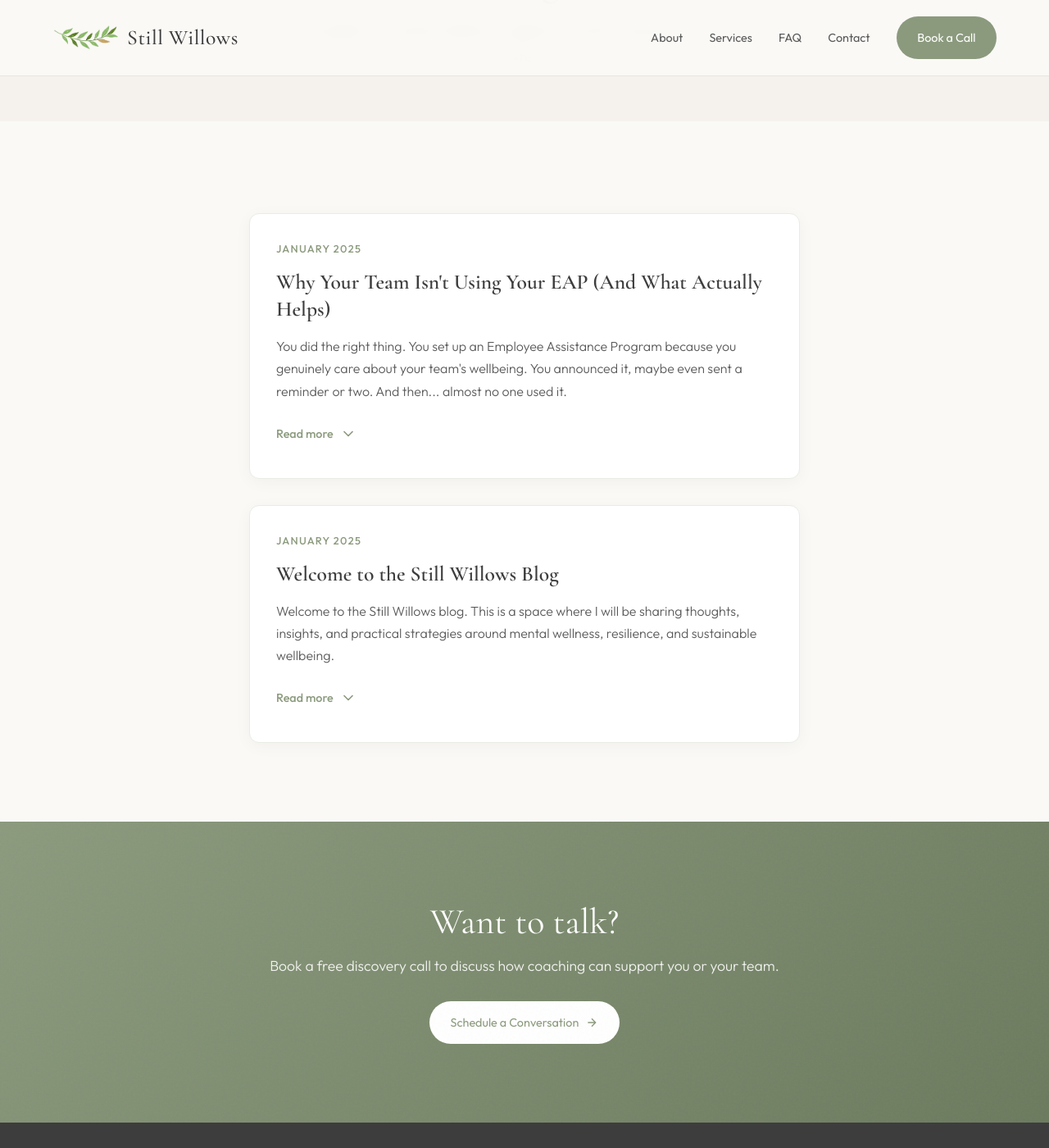
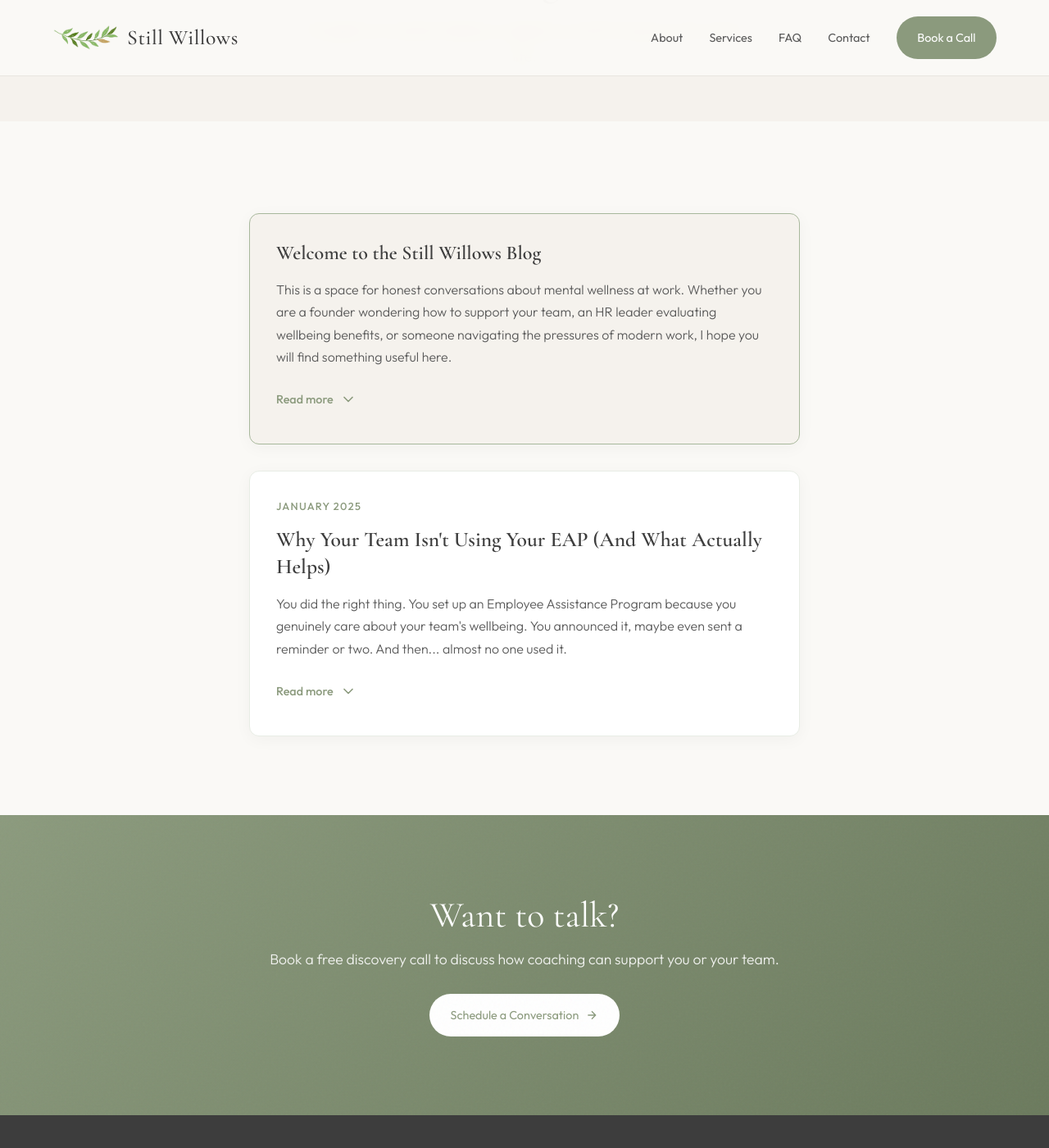
Before and after one commit to captainmike/stillwillows-website, a Jekyll site: the page built from blogs.md, in a window 1280 px wide and 1400 px high, scrolled down 201 px. Shown: the whole window at 82% size. Built offline with Jekyll 4.4.1, drawn with Linux system fonts in a browser that asks for light colours.

Commit message:
Update welcome post and pin to top of blog
- Pin welcome post at top with subtle styling distinction
- Update welcome content to reflect blog themes:
  EAPs, burnout, coaching vs therapy, resilience, leadership
- Add CSS for pinned card styling and inline links
- Reorder: Welcome first, then dated posts below

https://claude.ai/code/session_017C9PmxmK3iahg5rQszFuQp

```diff
--- a/_layouts/blogs.html
+++ b/_layouts/blogs.html
@@ -9,7 +9,38 @@ layout: default
 
 <section class="blog-section">
   <div class="blog-list">
-    <!-- Add new blog posts here. Most recent at the top. -->
+
+    <!-- Pinned welcome post -->
+    <article class="blog-card blog-card-pinned">
+      <header class="blog-card-header">
+        <h2 class="blog-card-title">Welcome to the Still Willows Blog</h2>
+        <p class="blog-card-excerpt">This is a space for honest conversations about mental wellness at work. Whether you are a founder wondering how to support your team, an HR leader evaluating wellbeing benefits, or someone navigating the pressures of modern work, I hope you will find something useful here.</p>
+      </header>
+      <button class="blog-read-more" aria-expanded="false">
+        <span class="blog-read-more-text">Read more</span>
+        <svg class="blog-chevron" width="20" height="20" viewBox="0 0 24 24" fill="none" stroke="currentColor" stroke-width="2" stroke-linecap="round" stroke-linejoin="round">
+          <polyline points="6 9 12 15 18 9"></polyline>
+        </svg>
+      </button>
+      <div class="blog-card-content" aria-hidden="true">
+        <div class="blog-card-body">
+          <p>I write about the things I see in my work as a mental wellness coach: why wellbeing programmes often go unused, how to spot burnout before it becomes a crisis, and what actually helps people feel supported without overstepping.</p>
+          <p>Topics I explore include:</p>
+          <ul>
+            <li>Why traditional employee assistance programmes fall short</li>
+            <li>Recognising the early signs of burnout in your team</li>
+            <li>The difference between coaching and therapy</li>
+            <li>Building resilience without glorifying "pushing through"</li>
+            <li>Supporting your team's mental health as a leader</li>
+            <li>Creating wellbeing benefits people will actually use</li>
+          </ul>
+          <p>My goal is to share accessible, evidence-informed perspectives that challenge conventional thinking and offer practical guidance you can actually apply.</p>
+          <p>If there are topics you would like me to cover, feel free to <a href="{{ '/contact' | relative_url }}">reach out</a>.</p>
+        </div>
+      </div>
+    </article>
+
+    <!-- Add new blog posts below. Most recent first. -->
 
     <article class="blog-card">
       <header class="blog-card-header">
@@ -94,35 +125,6 @@ layout: default
       </div>
     </article>
 
-    <article class="blog-card">
-      <header class="blog-card-header">
-        <time class="blog-card-date" datetime="2025-01">January 2025</time>
-        <h2 class="blog-card-title">Welcome to the Still Willows Blog</h2>
-        <p class="blog-card-excerpt">Welcome to the Still Willows blog. This is a space where I will be sharing thoughts, insights, and practical strategies around mental wellness, resilience, and sustainable wellbeing.</p>
-      </header>
-      <button class="blog-read-more" aria-expanded="false">
-        <span class="blog-read-more-text">Read more</span>
-        <svg class="blog-chevron" width="20" height="20" viewBox="0 0 24 24" fill="none" stroke="currentColor" stroke-width="2" stroke-linecap="round" stroke-linejoin="round">
-          <polyline points="6 9 12 15 18 9"></polyline>
-        </svg>
-      </button>
-      <div class="blog-card-content" aria-hidden="true">
-        <div class="blog-card-body">
-          <p>Whether you are part of a team looking to support employee wellness, or an individual navigating the challenges of modern work and life, I hope you will find something useful here.</p>
-          <p>Topics I plan to explore include:</p>
-          <ul>
-            <li>Managing stress in demanding environments</li>
-            <li>Building resilience without burning out</li>
-            <li>Creating healthy boundaries at work</li>
-            <li>Navigating change and uncertainty</li>
-            <li>Simple habits that make a real difference</li>
-          </ul>
-          <p>I believe that small, consistent steps lead to meaningful change. My goal is to share accessible, evidence-informed approaches that you can actually apply in your daily life.</p>
-          <p>Stay tuned for more posts, and feel free to reach out if there are topics you would like me to cover.</p>
-        </div>
-      </div>
-    </article>
-
   </div>
 </section>
 
--- a/assets/css/main.css
+++ b/assets/css/main.css
@@ -1645,6 +1645,15 @@ section {
   box-shadow: 0 6px 24px rgba(0, 0, 0, 0.06);
 }
 
+.blog-card-pinned {
+  background: var(--cream-warm);
+  border-color: var(--sage-light);
+}
+
+.blog-card-pinned .blog-card-title {
+  font-size: 1.5rem;
+}
+
 .blog-card-header {
   margin-bottom: 1rem;
 }
@@ -1728,6 +1737,17 @@ section {
 
 .blog-card-body p:last-child {
   margin-bottom: 0;
+}
+
+.blog-card-body a {
+  color: var(--sage);
+  text-decoration: none;
+  border-bottom: 1px solid var(--sage-light);
+  transition: border-color 0.3s ease;
+}
+
+.blog-card-body a:hover {
+  border-color: var(--sage);
 }
 
 .blog-card-body ul {
```
